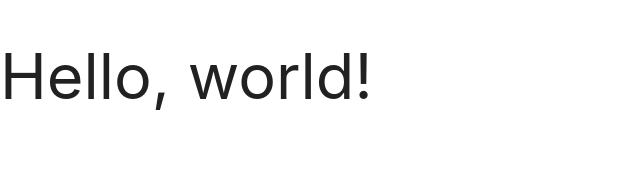
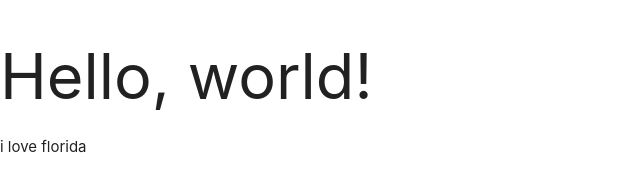
Before and after one commit to hassangerami/javascript-practice, a plain HTML site: page index.html in a window 1280 px wide. Shown: the full height of the page, 0-640 px from the left. Drawn offline with Linux system fonts and the light colour scheme.

Commit message:
initialize

```diff
--- a/index.html
+++ b/index.html
@@ -14,6 +14,8 @@
 
     <h1>Hello, world!</h1>
 
+    <p>i love florida</p>
+
 
     <script src="/assets/materialize/js/materialize.min.js"></script>
     <script src="/assets/js/main.js"></script>
```
